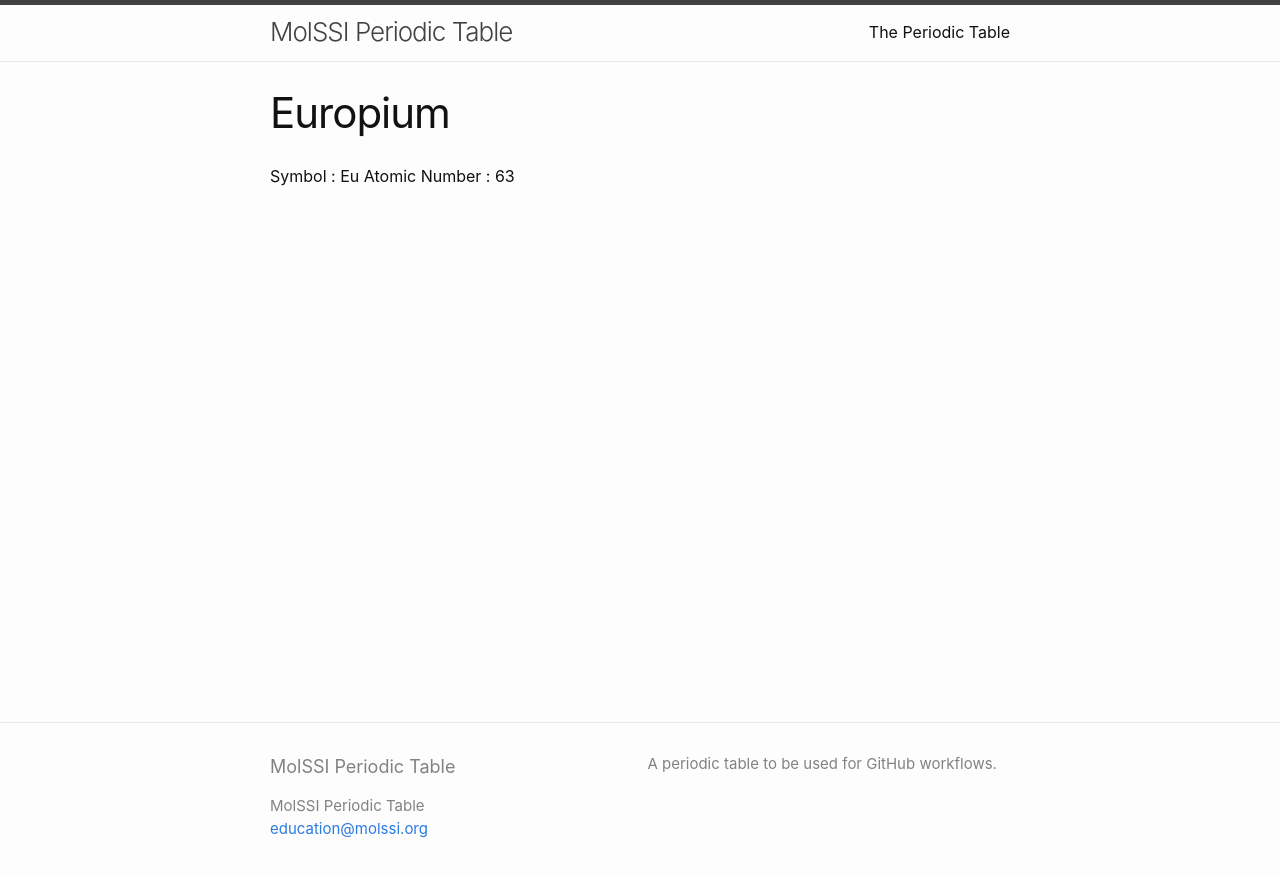
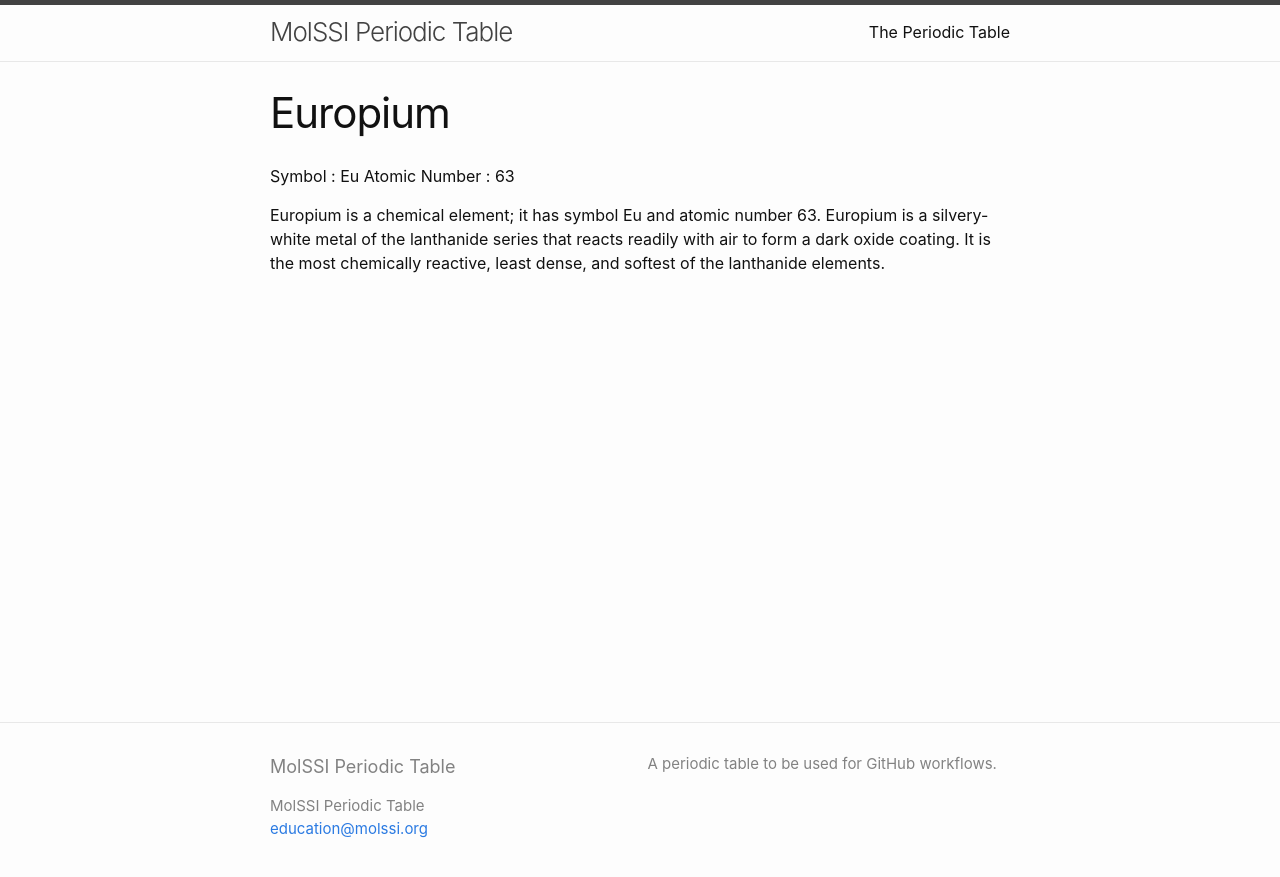
Before and after one commit to MolSSI-Education/periodic-table, a Jekyll site: the page built from elements/europium.md, in a window 1280 px wide. Shown: the top 877 px of the page. Built offline with Jekyll 4.4.1, drawn with Linux system fonts in a browser that asks for light colours.

Commit message:
Update Europium information.

```diff
--- a/elements/europium.md
+++ b/elements/europium.md
@@ -5,3 +5,5 @@ title: Europium
 
 Symbol : Eu
 Atomic Number : 63
+
+Europium is a chemical element; it has symbol Eu and atomic number 63. Europium is a silvery-white metal of the lanthanide series that reacts readily with air to form a dark oxide coating. It is the most chemically reactive, least dense, and softest of the lanthanide elements.
```
